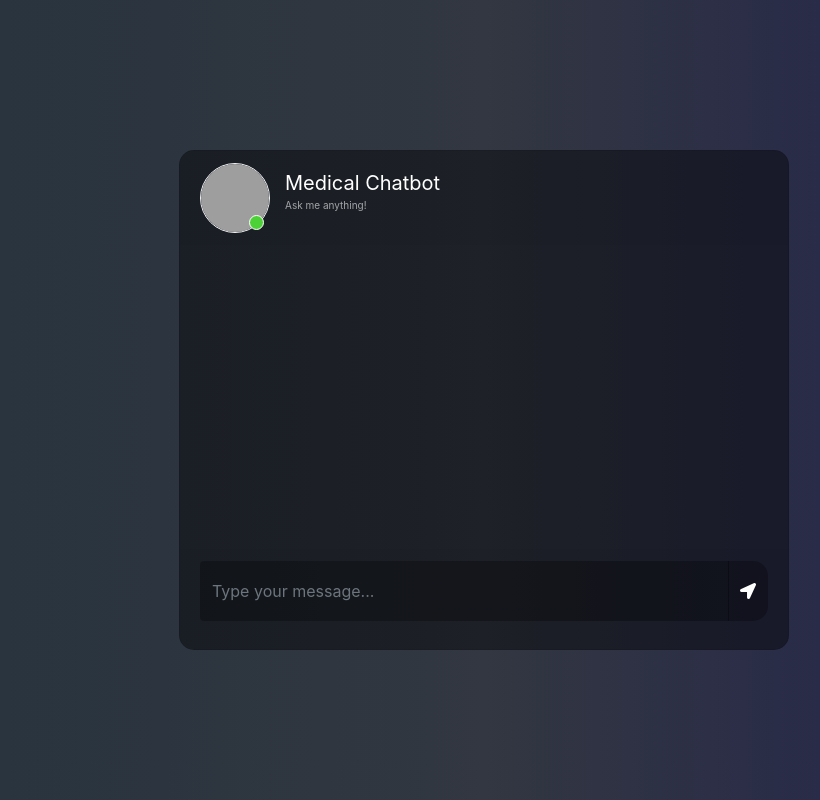
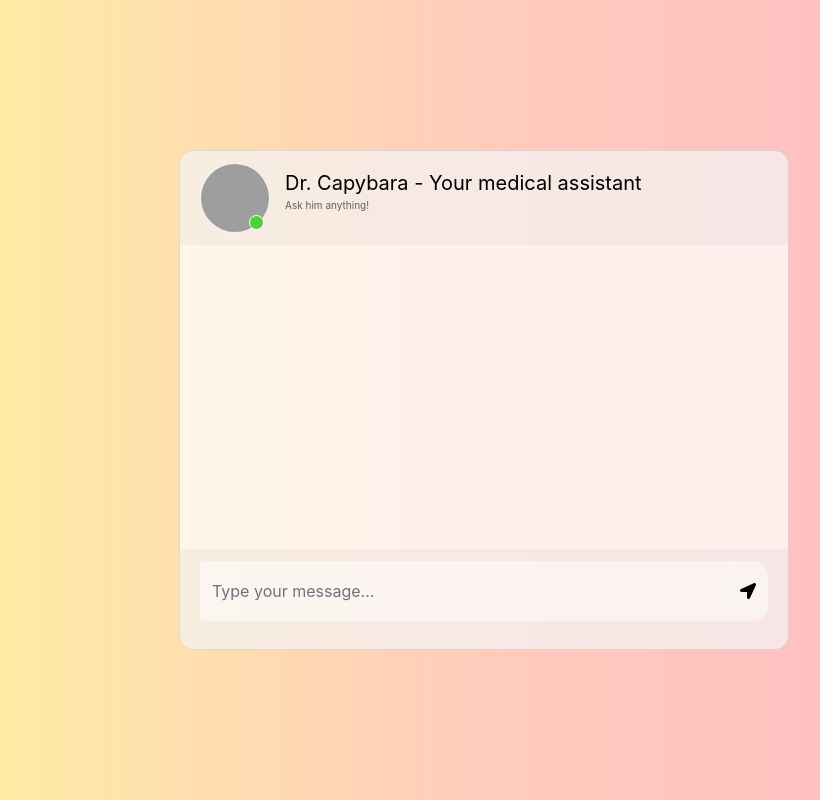
Before and after one commit to hwangdeokThien/medical-assistant, a Flask app: page / in a window 1280 px wide. Shown: the whole page, without its empty margins (156-976 px from the left). Run offline with Flask 3, Linux system fonts and the light colour scheme; parts of the project's set-up code (start-up, migrations or seed data) failed here and were passed over; some libraries are stand-ins or nearby versions; grey boxes are pictures that could not be loaded.

Commit message:
[UPDATE] chat bot UI

```diff
--- a/static/style.css
+++ b/static/style.css
@@ -1,9 +1,9 @@
 body,html{
 	height: 100%;
 	margin: 0;
-	background: rgb(44, 47, 59);
-   background: -webkit-linear-gradient(to right, rgb(40, 59, 34), rgb(54, 60, 70), rgb(32, 32, 43));
-	background: linear-gradient(to right, rgb(38, 51, 61), rgb(50, 55, 65), rgb(33, 33, 78));
+	background: rgb(255, 224, 178);
+   background: -webkit-linear-gradient(to right, rgb(255, 245, 157), rgb(255, 204, 188), rgb(255, 183, 197));
+	background: linear-gradient(to right, rgb(255, 245, 157), rgb(255, 204, 188), rgb(255, 183, 197));
 }
 
 .chat{
@@ -13,7 +13,7 @@ body,html{
 .card{
 	height: 500px;
 	border-radius: 15px !important;
-	background-color: rgba(0,0,0,0.4) !important;
+	background-color: rgba(255, 255, 255, 0.7) !important;
 }
 .contacts_body{
 	padding:  0.75rem 0 !important;
@@ -36,18 +36,18 @@ border-radius: 0 0 15px 15px !important;
 }
 .search{
 	border-radius: 15px 0 0 15px !important;
-	background-color: rgba(0,0,0,0.3) !important;
+	background-color: rgba(255, 255, 255, 0.5) !important;
 	border:0 !important;
-	color:white !important;
+	color:black !important;
 }
 .search:focus{
 	 box-shadow:none !important;
    outline:0px !important;
 }
 .type_msg{
-	background-color: rgba(0,0,0,0.3) !important;
+	background-color: rgba(255, 255, 255, 0.5) !important;
 	border:0 !important;
-	color:white !important;
+	color:black !important;
 	height: 60px !important;
 	overflow-y: auto;
 }
@@ -57,23 +57,23 @@ border-radius: 0 0 15px 15px !important;
 }
 .attach_btn{
 	border-radius: 15px 0 0 15px !important;
-	background-color: rgba(0,0,0,0.3) !important;
+	background-color: rgba(255, 255, 255, 0.5) !important;
 	border:0 !important;
-	color: white !important;
+	color: black !important;
 	cursor: pointer;
 }
 .send_btn{
 	border-radius: 0 15px 15px 0 !important;
-	background-color: rgba(0,0,0,0.3) !important;
+	background-color: rgba(255, 255, 255, 0.5) !important;
 	border:0 !important;
-	color: white !important;
+	color: black !important;
 	cursor: pointer;
 }
 .search_btn{
 	border-radius: 0 15px 15px 0 !important;
-	background-color: rgba(0,0,0,0.3) !important;
+	background-color: rgba(255, 255, 255, 0.5) !important;
 	border:0 !important;
-	color: white !important;
+	color: black !important;
 	cursor: pointer;
 }
 .contacts{
@@ -86,7 +86,7 @@ border-radius: 0 0 15px 15px !important;
 	margin-bottom: 15px !important;
 }
 .active{
-	background-color: rgba(0,0,0,0.3);
+	background-color: rgba(255, 255, 255, 0.5);
 }
 .user_img{
 	height: 70px;
@@ -120,7 +120,7 @@ border-radius: 0 0 15px 15px !important;
 	border:1.5px solid white;
 }
 .offline{
-	background-color: #c23616 !important;
+	background-color: #ff7675 !important;
 }
 .user_info{
 	margin-top: auto;
@@ -129,18 +129,18 @@ border-radius: 0 0 15px 15px !important;
 }
 .user_info span{
 	font-size: 20px;
-	color: white;
+	color: black;
 }
 .user_info p{
 	font-size: 10px;
-	color: rgba(255,255,255,0.6);
+	color: rgba(0, 0, 0, 0.6);
 }
 .video_cam{
 	margin-left: 50px;
 	margin-top: 5px;
 }
 .video_cam span{
-	color: white;
+	color: black;
 	font-size: 20px;
 	cursor: pointer;
 	margin-right: 20px;
@@ -150,7 +150,7 @@ border-radius: 0 0 15px 15px !important;
 	margin-bottom: auto;
 	margin-left: 10px;
 	border-radius: 25px;
-	background-color: rgb(82, 172, 255);
+	background-color: #81ecec;
 	padding: 10px;
 	position: relative;
 }
@@ -159,7 +159,7 @@ border-radius: 0 0 15px 15px !important;
 	margin-bottom: auto;
 	margin-right: 10px;
 	border-radius: 25px;
-	background-color: #58cc71;
+	background-color: #74b9ff;
 	padding: 10px;
 	position: relative;
 }
@@ -167,14 +167,14 @@ border-radius: 0 0 15px 15px !important;
 	position: absolute;
 	left: 0;
 	bottom: -15px;
-	color: rgba(255,255,255,0.5);
+	color: rgba(0, 0, 0, 0.5);
 	font-size: 10px;
 }
 .msg_time_send{
 	position: absolute;
 	right:0;
 	bottom: -15px;
-	color: rgba(255,255,255,0.5);
+	color: rgba(0, 0, 0, 0.5);
 	font-size: 10px;
 }
 .msg_head{
@@ -184,7 +184,7 @@ border-radius: 0 0 15px 15px !important;
 	position: absolute;
 	right: 10px;
 	top: 10px;
-	color: white;
+	color: black;
 	cursor: pointer;
 	font-size: 20px;
 }
@@ -192,8 +192,8 @@ border-radius: 0 0 15px 15px !important;
 	z-index: 1;
 	position: absolute;
 	padding: 15px 0;
-	background-color: rgba(0,0,0,0.5);
-	color: white;
+	background-color: rgba(0,0,0,0.2);
+	color: black;
 	border-radius: 15px;
 	top: 30px;
 	right: 15px;
@@ -214,7 +214,7 @@ border-radius: 0 0 15px 15px !important;
 }
 .action_menu ul li:hover{
 	cursor: pointer;
-	background-color: rgba(0,0,0,0.2);
+	background-color: rgba(0,0,0,0.1);
 }
 @media(max-width: 576px){
 	.contacts_card{
--- a/templates/chat.html
+++ b/templates/chat.html
@@ -22,12 +22,12 @@
 							<div class="d-flex bd-highlight">
 								<div class="img_cont">
 									<!-- <img src="https://i.ibb.co/fSNP7Rz/icons8-chatgpt-512.png" class="rounded-circle user_img"> -->
-									<img src="https://www.prdistribution.com/spirit/uploads/pressreleases/2019/newsreleases/d83341deb75c4c4f6b113f27b1e42cd8-chatbot-florence-already-helps-thousands-of-patients-to-remember-their-medication.png" class="rounded-circle user_img">
+									<img src="https://i.postimg.cc/MGnJ2nC8/doctor-capypara.jpg" class="rounded-circle user_img">
 									<span class="online_icon"></span>
 								</div>
 								<div class="user_info">
-									<span>Medical Chatbot</span>
-									<p>Ask me anything!</p>
+									<span>Dr. Capybara - Your medical assistant</span>
+									<p>Ask him anything!</p>
 								</div>
 							</div>
 						</div>
@@ -57,7 +57,7 @@
 					const str_time = hour+":"+minute;
 					var rawText = $("#text").val();
 
-					var userHtml = '<div class="d-flex justify-content-end mb-4"><div class="msg_cotainer_send">' + rawText + '<span class="msg_time_send">'+ str_time + '</span></div><div class="img_cont_msg"><img src="https://i.ibb.co/d5b84Xw/Untitled-design.png" class="rounded-circle user_img_msg"></div></div>';
+					var userHtml = '<div class="d-flex justify-content-end mb-4"><div class="msg_cotainer_send">' + rawText + '<span class="msg_time_send">'+ str_time + '</span></div><div class="img_cont_msg"><img src="https://i.postimg.cc/X75Lrd5v/sick-capypara.jpg" class="rounded-circle user_img_msg"></div></div>';
 
 					$("#text").val("");
 					$("#messageFormeight").append(userHtml);
@@ -69,7 +69,7 @@
 						type: "POST",
 						url: "/get",
 					}).done(function(data) {
-						var botHtml = '<div class="d-flex justify-content-start mb-4"><div class="img_cont_msg"><img src="https://www.prdistribution.com/spirit/uploads/pressreleases/2019/newsreleases/d83341deb75c4c4f6b113f27b1e42cd8-chatbot-florence-already-helps-thousands-of-patients-to-remember-their-medication.png" class="rounded-circle user_img_msg"></div><div class="msg_cotainer">' + data + '<span class="msg_time">' + str_time + '</span></div></div>';
+						var botHtml = '<div class="d-flex justify-content-start mb-4"><div class="img_cont_msg"><img src="https://i.postimg.cc/MGnJ2nC8/doctor-capypara.jpg" class="rounded-circle user_img_msg"></div><div class="msg_cotainer">' + data + '<span class="msg_time">' + str_time + '</span></div></div>';
 						$("#messageFormeight").append($.parseHTML(botHtml));
 					});
 					event.preventDefault();
```
